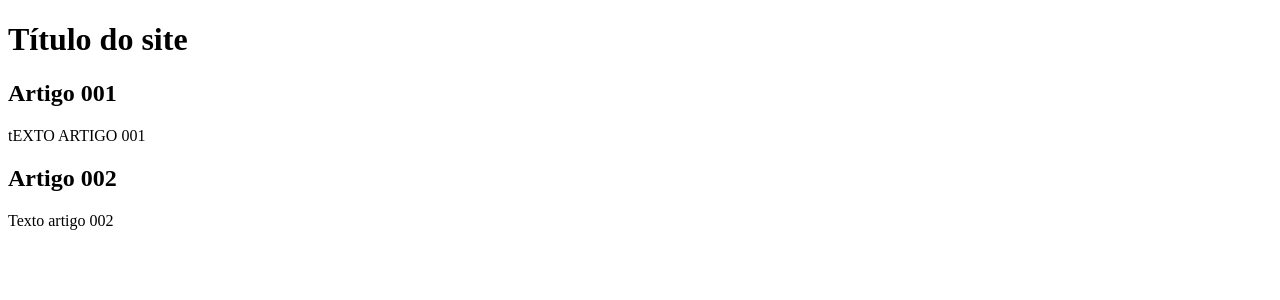
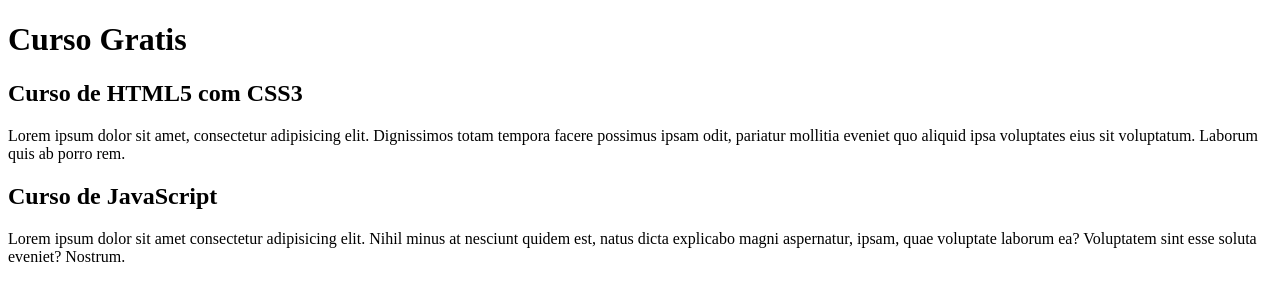
Before and after one commit to omrsardinha/projeto-site, a plain HTML site: page index.html in a window 1280 px wide. Drawn offline with Linux system fonts and the light colour scheme.

Commit message:
comecei a escrever o conteúdo

```diff
--- a/index.html
+++ b/index.html
@@ -8,17 +8,17 @@
 <body>
     <main>
         <header>
-            <h1>Título do site</h1>
+            <h1>Curso Gratis</h1>
         </header>
 
         <article>
-            <h2>Artigo 001</h2>
-            <p>tEXTO ARTIGO 001</p>
+            <h2>Curso de HTML5 com CSS3</h2>
+            <p>Lorem ipsum dolor sit amet, consectetur adipisicing elit. Dignissimos totam tempora facere possimus ipsam odit, pariatur mollitia eveniet quo aliquid ipsa voluptates eius sit voluptatum. Laborum quis ab porro rem.</p>
         </article>
 
         <article>
-            <h2>Artigo 002</h2>
-            <p>Texto artigo 002</p>
+            <h2>Curso de JavaScript</h2>
+            <p>Lorem ipsum dolor sit amet consectetur adipisicing elit. Nihil minus at nesciunt quidem est, natus dicta explicabo magni aspernatur, ipsam, quae voluptate laborum ea? Voluptatem sint esse soluta eveniet? Nostrum.</p>
         </article>
     </main>
 </body>
```
